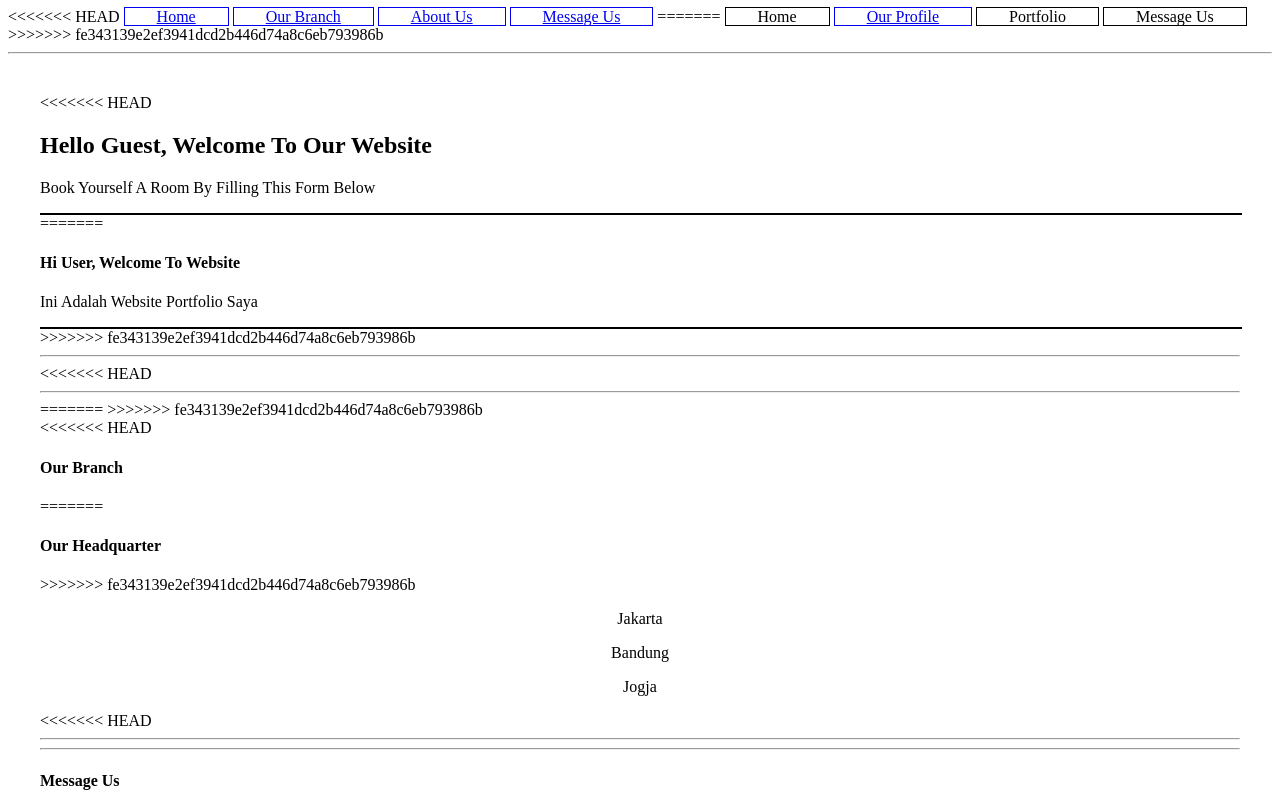
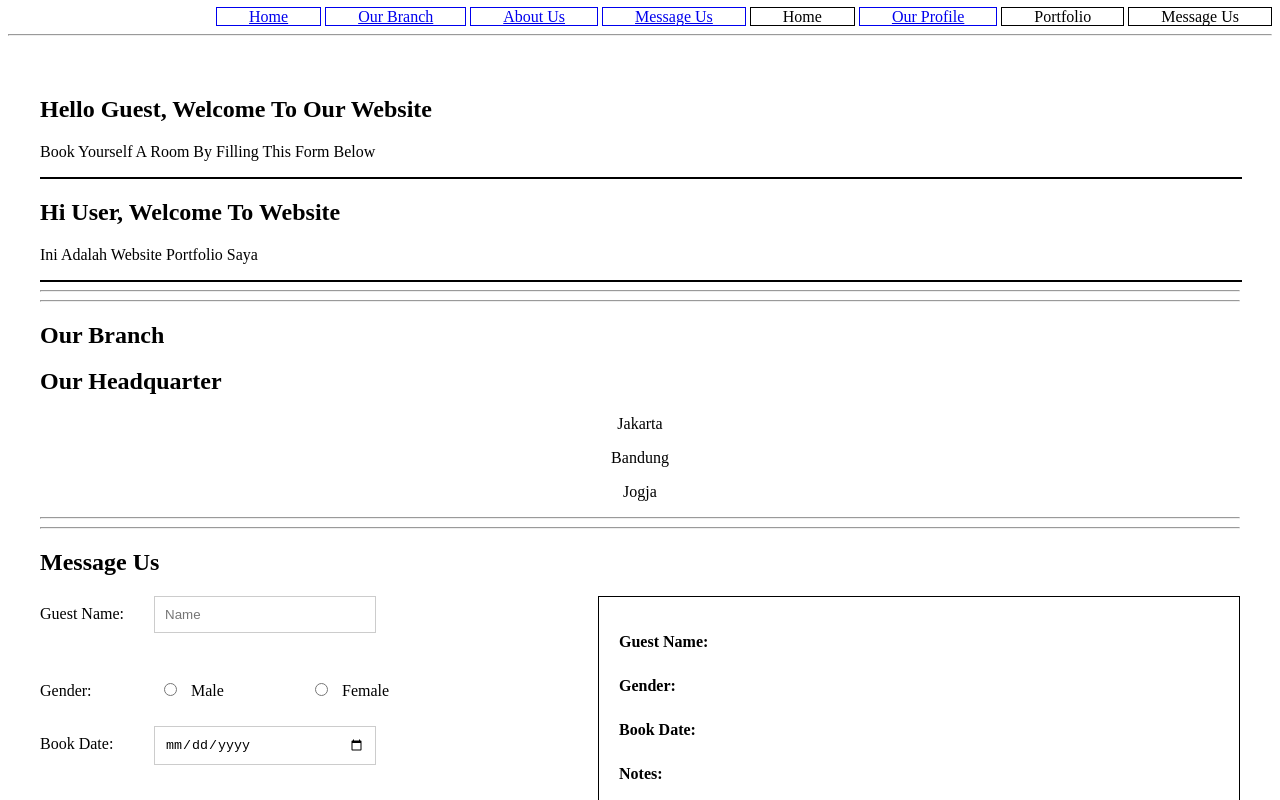
Before and after one commit to haxprocess123/mini-project-revou-auliya-akbar, a plain HTML site: page index.html in a window 1280 px wide. Shown: the top 800 px of the page. Drawn offline with Linux system fonts and the light colour scheme.

Commit message:
Update index.html

```diff
--- a/index.html
+++ b/index.html
@@ -14,17 +14,17 @@
         <div class="logo-icon"></div>
 
         <nav>
-<<<<<<< HEAD
+
             <a href="#home">Home</a>
             <a href="#our-profile">Our Branch</a>
             <a href="https://www.bulgarihotels.com/en_US/bali">About Us</a>
             <a href="#message-us">Message Us</a>
-=======
+
             <a>Home</a>
             <a href="#our-profile">Our Profile</a>
             <a>Portfolio</a>
             <a>Message Us</a>
->>>>>>> fe343139e2ef3941dcd2b446d74a8c6eb793986b
+
         </nav>
 
     </header>
@@ -33,8 +33,6 @@
 
     <main>
 
-         <!-- HOME CONTENT -->
-<<<<<<< HEAD
          <section id="home">
             <header>
                 <h1>Hello Guest, Welcome To Our Website</h1>
@@ -45,7 +43,9 @@
 
                 <div class="banner-container"></div>
 
-=======
+             </article>
+         </section>
+
          <section>
             <header>
                 <h1>Hi User, Welcome To Website</h1>
@@ -55,25 +55,23 @@
                 <p>Ini Adalah Website Portfolio Saya</p>
 
                 <div class="banner-container"></div>
->>>>>>> fe343139e2ef3941dcd2b446d74a8c6eb793986b
+
             </article>
 
          </section>
 
          <hr />
-<<<<<<< HEAD
          <hr />
-=======
->>>>>>> fe343139e2ef3941dcd2b446d74a8c6eb793986b
+
 
         <!-- OUR PROFILE CONTENT -->
         <section id="our-profile">
             <header>
-<<<<<<< HEAD
+
                 <h1>Our Branch</h1>
-=======
+
                 <h1>Our Headquarter</h1>
->>>>>>> fe343139e2ef3941dcd2b446d74a8c6eb793986b
+
             </header>
 
             <article class="headquarter-content">
@@ -98,7 +96,6 @@
 
         </section>
 
-<<<<<<< HEAD
         <hr />
         <hr />
 
@@ -201,17 +198,11 @@
 
          </footer>
 
+ <script src="js/script.js"></script>
+
+
     </main>
 
-    <script src="js/script.js"></script>
-
-=======
-         <!-- PORTFOLIO CONTENT -->
-
-         <!-- MESSAGE US CONTENT -->
-
-    </main>
->>>>>>> fe343139e2ef3941dcd2b446d74a8c6eb793986b
 </body>
 
 </html>
```
